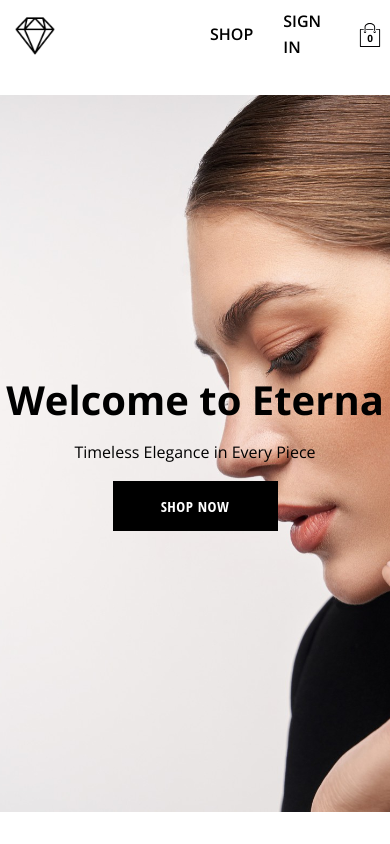
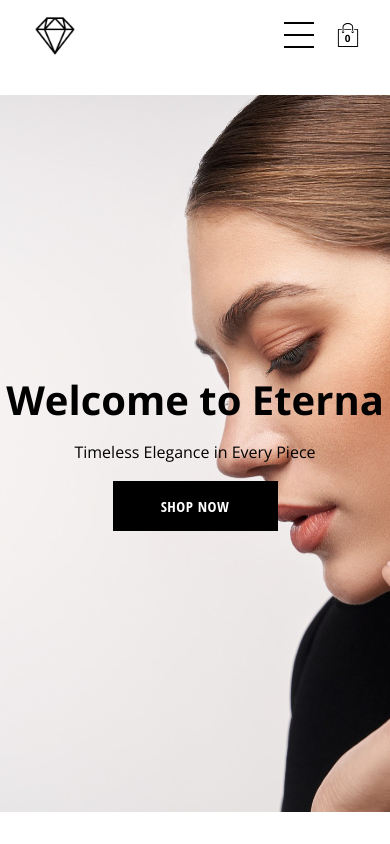
Before and after one commit to dantvi/eterna, a React (Vite) app: page / in a window 390 px wide. Built offline with nearby package versions, Linux system fonts and the light colour scheme; no server answers; the database is empty.

Commit message:
added hamburger menu for mobile

```diff
--- a/package.json
+++ b/package.json
@@ -12,6 +12,7 @@
   "dependencies": {
     "firebase": "^11.3.1",
     "react": "^18.3.1",
+    "react-burger-menu": "^3.1.0",
     "react-dom": "^18.3.1",
     "react-router-dom": "^7.1.1",
     "sass": "^1.83.1"
@@ -19,6 +20,7 @@
   "devDependencies": {
     "@eslint/js": "^9.17.0",
     "@types/react": "^18.3.18",
+    "@types/react-burger-menu": "^2.8.7",
     "@types/react-dom": "^18.3.5",
     "@vitejs/plugin-react": "^4.3.4",
     "eslint": "^9.17.0",
--- /dev/null
+++ b/src/components/mobile-menu/Mobile-menu.component.tsx
@@ -0,0 +1,45 @@
+import { slide as Menu } from 'react-burger-menu';
+import { Link } from 'react-router-dom';
+import { useContext, useState } from 'react';
+import { AuthContext } from '../../contexts/auth.context';
+import { auth } from '../../utils/firebase.utils';
+import './Mobile-menu.styles.scss';
+
+const MobileMenu = () => {
+  const { currentUser } = useContext(AuthContext);
+  const [menuOpen, setMenuOpen] = useState(false);
+
+  const signOutHandler = async () => {
+    await auth.signOut();
+    setMenuOpen(false);
+  };
+
+  const closeMenu = () => setMenuOpen(false);
+
+  return (
+    <Menu
+      right
+      isOpen={menuOpen}
+      onStateChange={({ isOpen }) => setMenuOpen(isOpen)}
+    >
+      {currentUser ? (
+        <span className='mobile-user-email'>{currentUser.email}</span>
+      ) : null}
+      <Link className='menu-item' to={'/'} onClick={closeMenu}>HOME</Link>
+      <Link className='menu-item' to={'/shop'} onClick={closeMenu}>
+        SHOP
+      </Link>
+      {currentUser ? (
+        <Link className='menu-item' to={'/'} onClick={signOutHandler}>
+          SIGN OUT
+        </Link>
+      ) : (
+        <Link className='menu-item' to={'/auth'} onClick={closeMenu}>
+          SIGN IN
+        </Link>
+      )}
+    </Menu>
+  );
+};
+
+export default MobileMenu;
--- /dev/null
+++ b/src/components/mobile-menu/Mobile-menu.styles.scss
@@ -0,0 +1,64 @@
+.bm-burger-button {
+  position: relative;
+  width: 36px;
+  height: 30px;
+  left: 10px;
+  top: 2px;
+  z-index: 1100;
+}
+
+.bm-burger-bars {
+  background: #000 !important;
+  height: 2px !important;
+  width: 30px !important;
+  transition: all 0.3s ease-in-out;
+}
+
+.bm-burger-bars-hover {
+  background: #424242 !important;
+}
+
+.bm-cross {
+  background: #fff !important;
+}
+
+.bm-menu {
+  background: #222;
+  padding: 2.5em 1.5em 0;
+  font-size: 1.2em;
+  transition: transform 0.3s ease-in-out;
+}
+
+.bm-menu-wrap {
+  position: fixed;
+  height: 100%;
+  top: 0px;
+}
+
+.bm-overlay {
+  background: rgba(0, 0, 0, 0.3) !important;
+}
+
+.bm-item-list {
+  display: flex;
+  flex-direction: column;
+  gap: 15px;
+}
+
+.menu-item {
+  padding: 10px;
+  text-decoration: none;
+  color: white;
+  font-size: 1.2rem;
+  transition: color 0.3s ease-in-out;
+}
+
+.menu-item:hover {
+  color: #ffcc00;
+}
+
+.mobile-user-email {
+  font-weight: bold;
+  color: #ffcc00;
+  padding: 10px;
+}
--- a/src/routes/Navigation/Navigation.component.tsx
+++ b/src/routes/Navigation/Navigation.component.tsx
@@ -6,6 +6,7 @@
 import diamondLogo from '../../assets/icon-diamond.png';
 import CartIcon from '../../components/cart.icon/Cart-icon.component';
 import CartDropdown from '../../components/cart-dropdown/Cart-dropdown.component';
+import MobileMenu from '../../components/mobile-menu/Mobile-menu.component';
 import './Navigation.styles.scss';
 
 const Navigation = () => {
@@ -45,6 +46,14 @@
           )}
           <CartIcon />
         </div>
+
+        <div className='nav-right-container'>
+          <div className='mobile-menu'>
+            <MobileMenu />
+          </div>
+          <CartIcon />
+        </div>
+
         {isCartOpen && <CartDropdown />}
       </div>
       <Outlet />
--- a/src/routes/Navigation/Navigation.styles.scss
+++ b/src/routes/Navigation/Navigation.styles.scss
@@ -3,12 +3,14 @@
   width: 100%;
   display: flex;
   justify-content: space-between;
+  align-items: center;
   margin-bottom: 25px;
+  padding: 0 20px;
+}
 
 .logo-container {
   height: 100%;
   width: 70px;
-    padding: 25px;
   display: flex;
   justify-content: center;
   align-items: center;
@@ -20,11 +22,11 @@
 }
 
 .nav-links-container {
-    width: 50%;
-    height: 100%;
   display: flex;
   align-items: center;
   justify-content: flex-end;
+  gap: 15px;
+}
 
 .nav-link {
   padding: 10px 15px;
@@ -32,11 +34,53 @@
 }
 
 .current-user-email {
-      cursor: auto;
-      user-select: none;
   font-weight: 600;
   text-transform: uppercase;
   padding: 10px 15px;
 }
+
+/* CartIcon på desktop */
+.nav-links-container .cart-icon {
+  display: block;
+}
+
+/* CartIcon på mobil */
+.nav-right-container .cart-icon {
+  display: none;
+}
+
+.nav-right-container {
+  display: none;
+  align-items: center;
+  justify-content: flex-end;
+  gap: 15px;
+}
+
+/* Mobilanpassning */
+@media (max-width: 768px) {
+  .nav-links-container {
+    display: none;
+  }
+
+  .nav-right-container {
+    display: flex;
+  }
+
+  .mobile-menu {
+    display: block;
+  }
+
+  .nav-links-container .cart-icon {
+    display: none;
+  }
+
+  .nav-right-container .cart-icon {
+    display: block;
   }
 }
+
+@media (min-width: 769px) {
+  .mobile-menu {
+    display: none;
+  }
+}
```
Also changed, not shown: 1 other file (tests, documents, lock files or other folders). Lines whose indentation alone changed are shown as unchanged.
